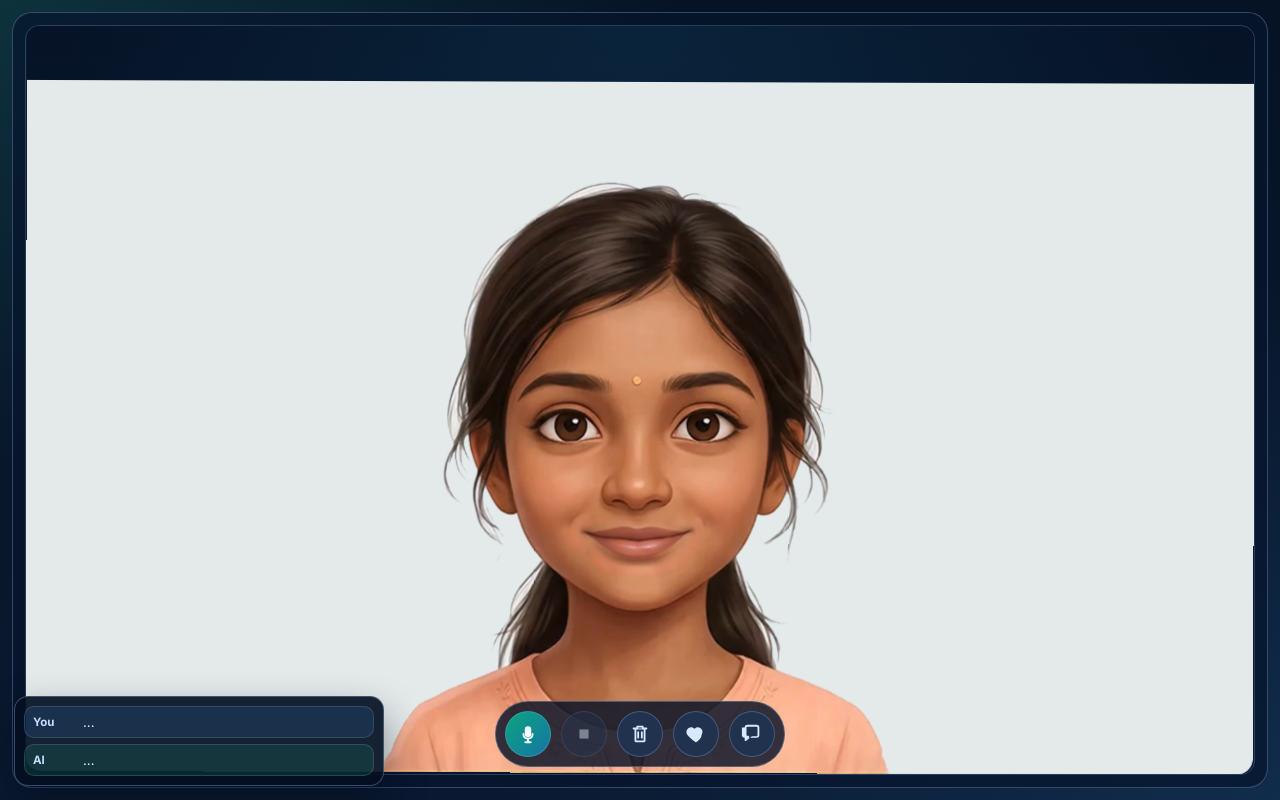
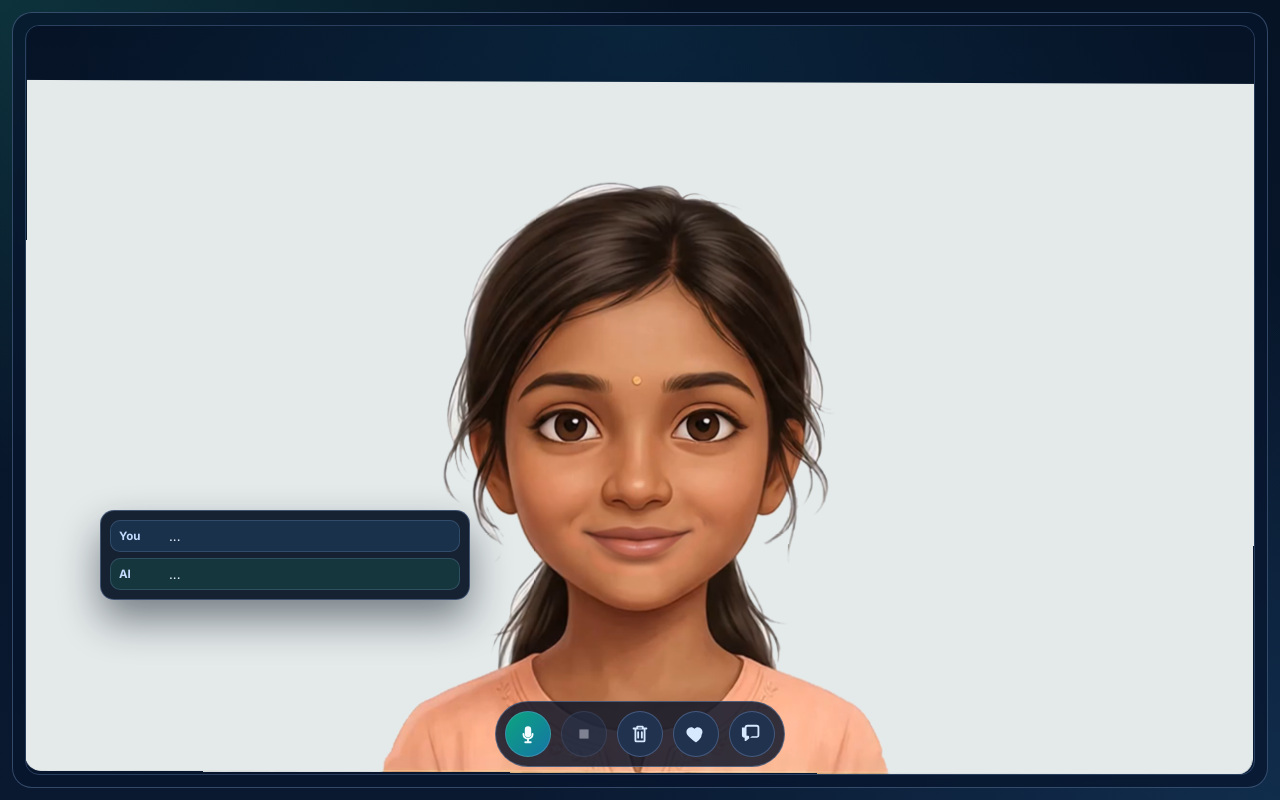
Before and after one commit to harshgit1406/sahaara, a React (Vite) app: page / in a window 1280 px wide. Built offline with nearby package versions, Linux system fonts and the light colour scheme.

Commit message:
adjusted sme components.

```diff
--- a/src/App.css
+++ b/src/App.css
@@ -201,8 +201,8 @@ button:disabled {
 
 .floating-conversation {
   position: fixed;
-  left: 14px;
-  bottom: 14px;
+  left: 100px;
+  bottom: 200px;
   width: min(370px, calc(100vw - 28px));
   background: rgba(5, 16, 34, 0.92);
   border-radius: 14px;
@@ -214,8 +214,8 @@ button:disabled {
 
 .floating-health {
   position: fixed;
-  left: 14px;
-  top: 14px;
+  left: 50px;
+  top: 50px;
   width: min(420px, calc(100vw - 28px));
   background: rgba(5, 16, 34, 0.94);
   border-radius: 14px;
```
